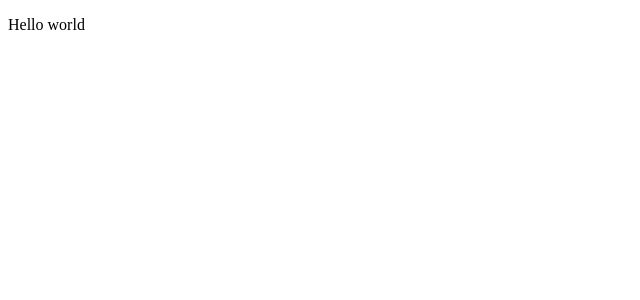
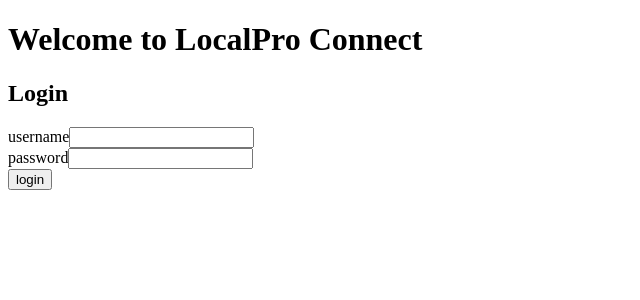
Before and after one commit to Nitaicandra/CENPROJECT, a React (Vite) app in the folder client/: page / in a window 1280 px wide. Shown: the top 300 px of the page, without its empty margins (0-640 px from the left). Built offline with nearby package versions, Linux system fonts and the light colour scheme; no server answers.

Commit message:
working login form with single page approach

```diff
--- a/client/package.json
+++ b/client/package.json
@@ -10,8 +10,10 @@
     "preview": "vite preview"
   },
   "dependencies": {
+    "axios": "^1.7.2",
     "react": "^18.3.1",
-    "react-dom": "^18.3.1"
+    "react-dom": "^18.3.1",
+    "react-router-dom": "^6.24.1"
   },
   "devDependencies": {
     "@types/react": "^18.3.3",
--- a/client/src/App.jsx
+++ b/client/src/App.jsx
@@ -1,8 +1,71 @@
+import { useState, useEffect } from 'react'
+import loginService from './services/login'
+import LoginForm from './components/LoginForm'
+
 const App = () => {
+  const [errorMessage, setErrorMessage] = useState(null)
+  const [username, setUsername] = useState('')
+  const [password, setPassword] = useState('')
+  const [user, setUser] = useState(null)
+
+  useEffect(() => {
+    const loggedUserJSON = window.localStorage.getItem('loggedInUser')
+    if (loggedUserJSON) {
+      const user = JSON.parse(loggedUserJSON)
+      setUser(user)
+    }
+  }, [])
+
+  const handleLogin = async (event) => {
+    event.preventDefault()
+
+    try {
+      const user = await loginService.login({
+        username, password,
+      })
+
+      window.localStorage.setItem(
+        'loggedInUser', JSON.stringify(user)
+      )
+
+      setUser(user)
+      setUsername('')
+      setPassword('')
+    } catch (exception) {
+      setErrorMessage('Wrong credentials')
+      setTimeout(() => {
+        setErrorMessage(null)
+      }, 5000)
+    }
+  }
+
+  const loginForm = () => {
+    return(
+      <div>
+        <LoginForm
+            username={username}
+            password={password}
+            handleUsernameChange={({ target }) => setUsername(target.value)}
+            handlePasswordChange={({ target }) => setPassword(target.value)}
+            handleSubmit={handleLogin}
+          />
+      </div>
+    )
+  }
+
   return (
-    <div>
-      <p>Hello world</p>
-    </div>
+    <>
+      <div>
+        <h1>Welcome to LocalPro Connect</h1>
+
+        {user === null ?
+          loginForm() :
+          <div>
+            <p>{user.name} logged-in</p>
+          </div>
+        }
+      </div>
+    </>
   )
 }
 
--- /dev/null
+++ b/client/src/components/LoginForm.jsx
@@ -0,0 +1,34 @@
+const LoginForm = ({
+    handleSubmit,
+    handleUsernameChange,
+    handlePasswordChange,
+    username,
+    password
+   }) => {
+   return (
+     <div>
+       <h2>Login</h2>
+
+       <form onSubmit={handleSubmit}>
+         <div>
+           username
+           <input
+             value={username}
+             onChange={handleUsernameChange}
+           />
+         </div>
+         <div>
+           password
+           <input
+             type="password"
+             value={password}
+             onChange={handlePasswordChange}
+           />
+       </div>
+         <button type="submit">login</button>
+       </form>
+     </div>
+   )
+}
+
+export default LoginForm
--- /dev/null
+++ b/client/src/services/login.js
@@ -0,0 +1,8 @@
+import axios from '../utils/apiClient'
+
+const login = async credentials => {
+  const response = await axios.post('api/login', credentials)
+  return response.data
+}
+
+export default { login }
--- /dev/null
+++ b/client/src/utils/apiClient.js
@@ -0,0 +1,7 @@
+import axios from 'axios'
+
+const apiClient = axios.create({
+  baseURL: import.meta.env.VITE_BACKEND_URL,
+})
+
+export default apiClient
```
Also changed, not shown: 1 other file (tests, documents, lock files or other folders).
